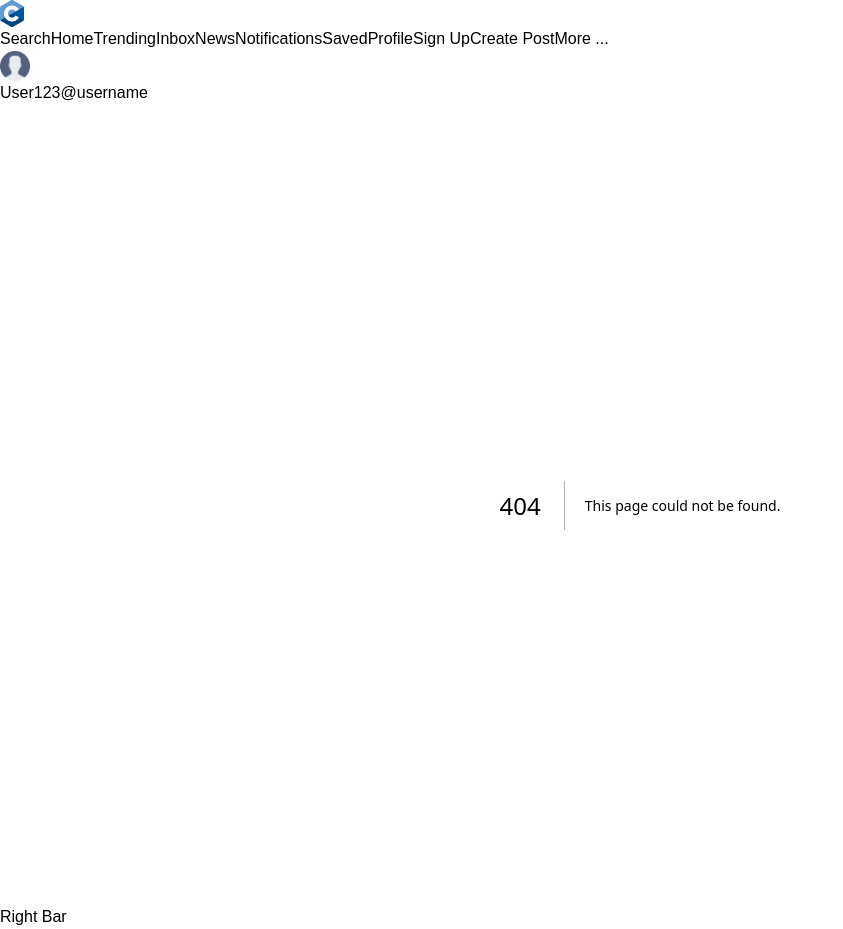
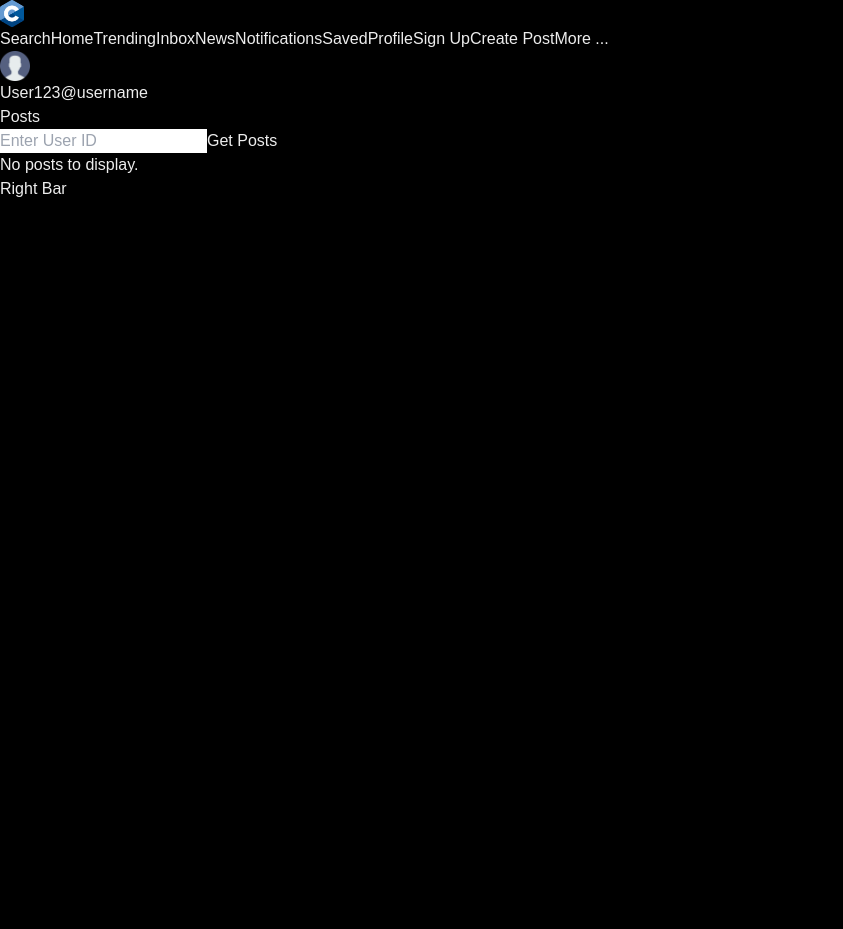
Before and after one commit to kikermz/390--Group-6---Project, a Next.js app in the folder front-end/: page /grab-posts in a window 1280 px wide. Before the commit this address had no page. Shown: the whole page, without its empty margins (0-843 px from the left). After the commit the page ends 800 px from the top, so only its background shows below. Built offline with nearby package versions, Linux system fonts and the light colour scheme.

Commit message:
Added grab post test page. Updated route to pull posts from mysql.

```diff
--- /dev/null
+++ b/front-end/src/app/grab-posts/page.tsx
@@ -0,0 +1,63 @@
+"use client"; // Required for Next.js App Router
+import React, { useState, useEffect } from "react";
+
+const Posts = () => {
+    // State to store posts
+    const [posts, setPosts] = useState([]);
+    const [userID, setUserID] = useState("");
+    const [error, setError] = useState("");
+
+    // Function to fetch posts from backend
+    const fetchPosts = async () => {
+        if (!userID.trim()) {
+            setError("User ID is required.");
+            return;
+        }
+
+        setError(""); // Clear error before new fetch
+
+        try {
+            const response = await fetch(`http://localhost:5000/grabPost?userID=${userID}`);
+            const data = await response.json();
+
+            if (data.success) {
+                setPosts(data.posts); // Save posts in state
+            } else {
+                setPosts([]); // Clear posts if not found
+                setError(data.message || "Failed to fetch posts.");
+            }
+        } catch (err) {
+            setError("An error occurred while fetching posts.");
+        }
+    };
+
+    return (
+        <div>
+            <h1>Posts</h1>
+            <input
+                type="text"
+                placeholder="Enter User ID"
+                value={userID}
+                onChange={(e) => setUserID(e.target.value)}
+            />
+            <button onClick={fetchPosts}>Get Posts</button>
+
+            {error && <p style={{ color: "red" }}>{error}</p>}
+
+            {posts.length > 0 ? (
+                <div>
+                    <h3>Fetched Posts:</h3>
+                    <ul>
+                        {posts.map((post, index) => (
+                            <li key={index}>{post.content}</li>
+                        ))}
+                    </ul>
+                </div>
+            ) : (
+                !error && <p>No posts to display.</p>
+            )}
+        </div>
+    );
+};
+
+export default Posts;
```
